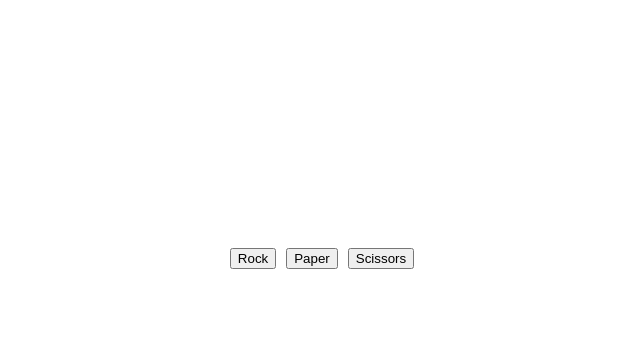
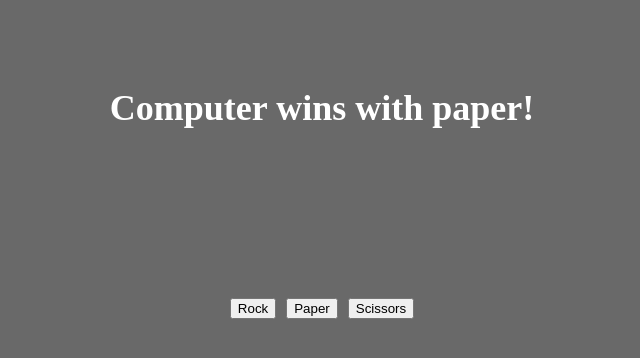
Before and after one commit to MikkoK189/rock-paper-scissors, a plain HTML site: page index.html in a window 1280 px wide. Both pictures are taken after a click on the button "Rock". Shown: the whole page, without its empty margins (318-958 px from the left). Drawn offline with Linux system fonts and the light colour scheme.

Commit message:
Game logic working.

```diff
--- a/index.html
+++ b/index.html
@@ -8,7 +8,9 @@
     <link rel="stylesheet" href="style.css" />
   </head>
   <body>
-    <div class="button-container">
+    <div class="container"><div class="text-box hidden">TextBox</div></div>
+
+    <div class="container">
       <button id="0">Rock</button>
       <button id="1">Paper</button>
       <button id="2">Scissors</button>
--- a/script.js
+++ b/script.js
@@ -1,20 +1,43 @@
 const rps = ["Rock", "Paper", "Scissors"];
 let playerSelection = "";
+let playerScore = 0;
+let computerScore = 0;
+let roundNumber = 1;
 
 const buttons = document.querySelectorAll("button");
-console.log(buttons);
+const textBox = document.querySelector(".text-box");
 
-buttons.forEach((button) => addEventListener("click", buttonClicked));
+buttons.forEach((button) => button.addEventListener("click", buttonClicked));
 
 function buttonClicked(e) {
   playerSelection = rps[e.target.id];
+  console.log(e.target.id);
   console.log(`Player selected ${playerSelection}`);
+  let computerPick = computerPlay();
+  textBox.classList.remove("hidden");
+  textBox.textContent = checkResult(
+    playRound(playerSelection, computerPick),
+    playerSelection,
+    computerPick
+  );
+
+  roundNumber++;
+}
+
+function checkResult(game, playerSelection, computerSelection) {
+  if (game == "Win!") {
+    playerScore++;
+    return `Player wins with ${playerSelection.toLowerCase()}!`;
+  } else if (game == "Lose") {
+    computerScore++;
+    return `Computer wins with ${computerSelection.toLowerCase()}!`;
+  } else {
+    return "Tie!";
+  }
 }
 
 const computerPlay = function () {
-  const computerPlaying = ["Rock", "Paper", "Scissors"];
-
-  return computerPlaying[Math.trunc(Math.random() * computerPlaying.length)];
+  return rps[Math.trunc(Math.random() * rps.length)];
 };
 
 function playRound(playerSelection, computerSelection) {
@@ -55,29 +78,7 @@ function playRound(playerSelection, computerSelection) {
   }
 }
 
-// const playerSelection = "rock";
-// const computerSelection = computerPlay();
-
-// console.log(playRound(playerSelection, computerSelection));
-
 function game() {
-  let playerScore = 0;
-  let computerScore = 0;
-  /*   for (let i = 0; i < 5; i++) {
-    let roundNumber = i;
-    let playerSelection = prompt("Rock, Paper or Scissors?");
-    let result = playRound(playerSelection, computerPlay());
-    if (result == "Win!") {
-      playerScore++;
-      console.log(`Player wins round ${(roundNumber += 1)}`);
-    } else if (result == "Lose") {
-      computerScore++;
-      console.log(`Computer wins round ${(roundNumber += 1)}`);
-    } else {
-      console.log(`Tie on round ${(roundNumber += 1)}`);
-    }
-  }
- */
   if (playerScore > computerScore) {
     console.log(`Player wins with a score of ${playerScore}!`);
   } else if (computerScore > playerScore) {
@@ -87,4 +88,4 @@ function game() {
   }
 }
 
-game();
+// game();
--- a/style.css
+++ b/style.css
@@ -1,7 +1,21 @@
-.button-container {
+body {
+  background-color: dimgray;
+}
+
+.text-box {
+  font-size: 36px;
+  font-weight: bold;
+  color: white;
+}
+
+.hidden {
+  display: none;
+}
+
+.container {
   display: flex;
   justify-content: center;
   align-items: center;
-  height: 500px;
+  height: 200px;
   gap: 10px;
 }
```
